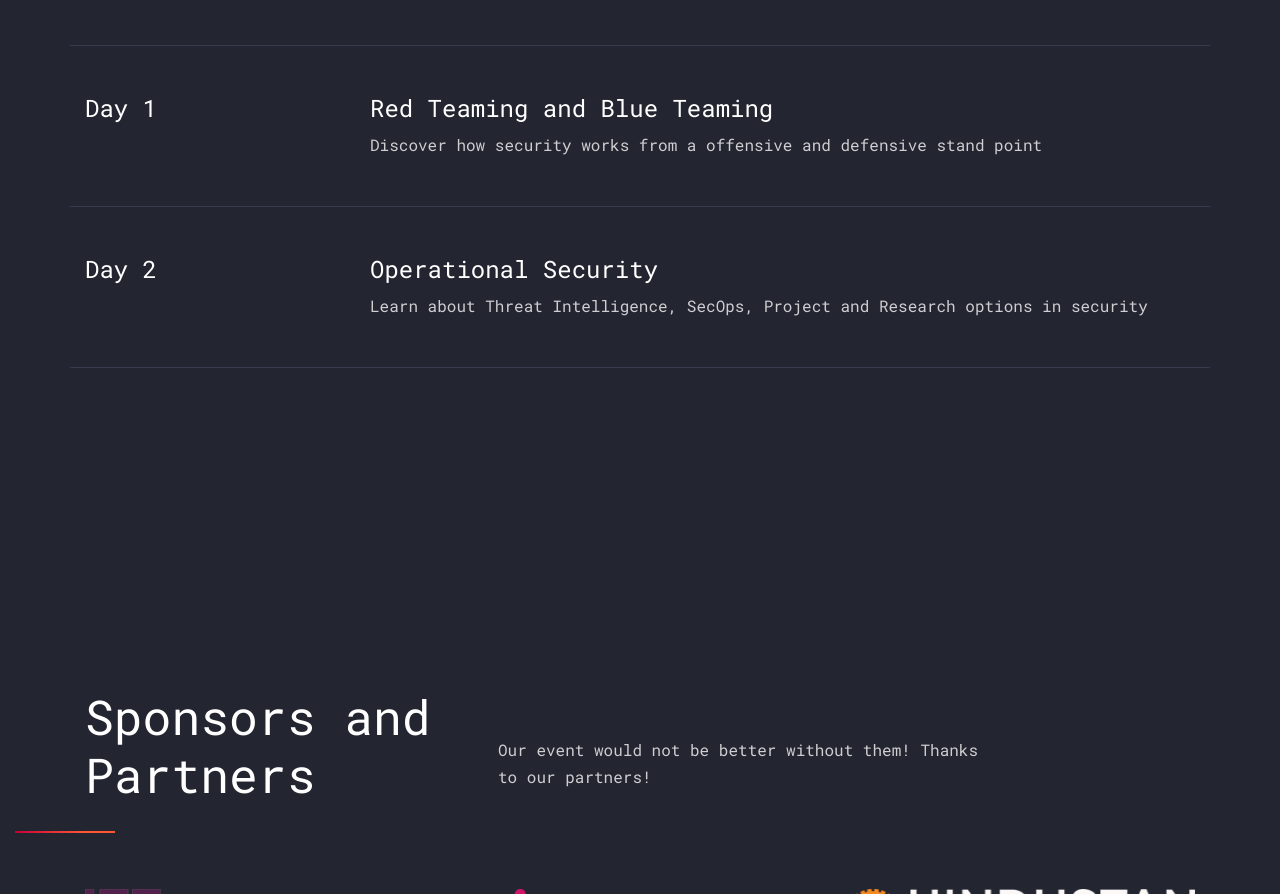
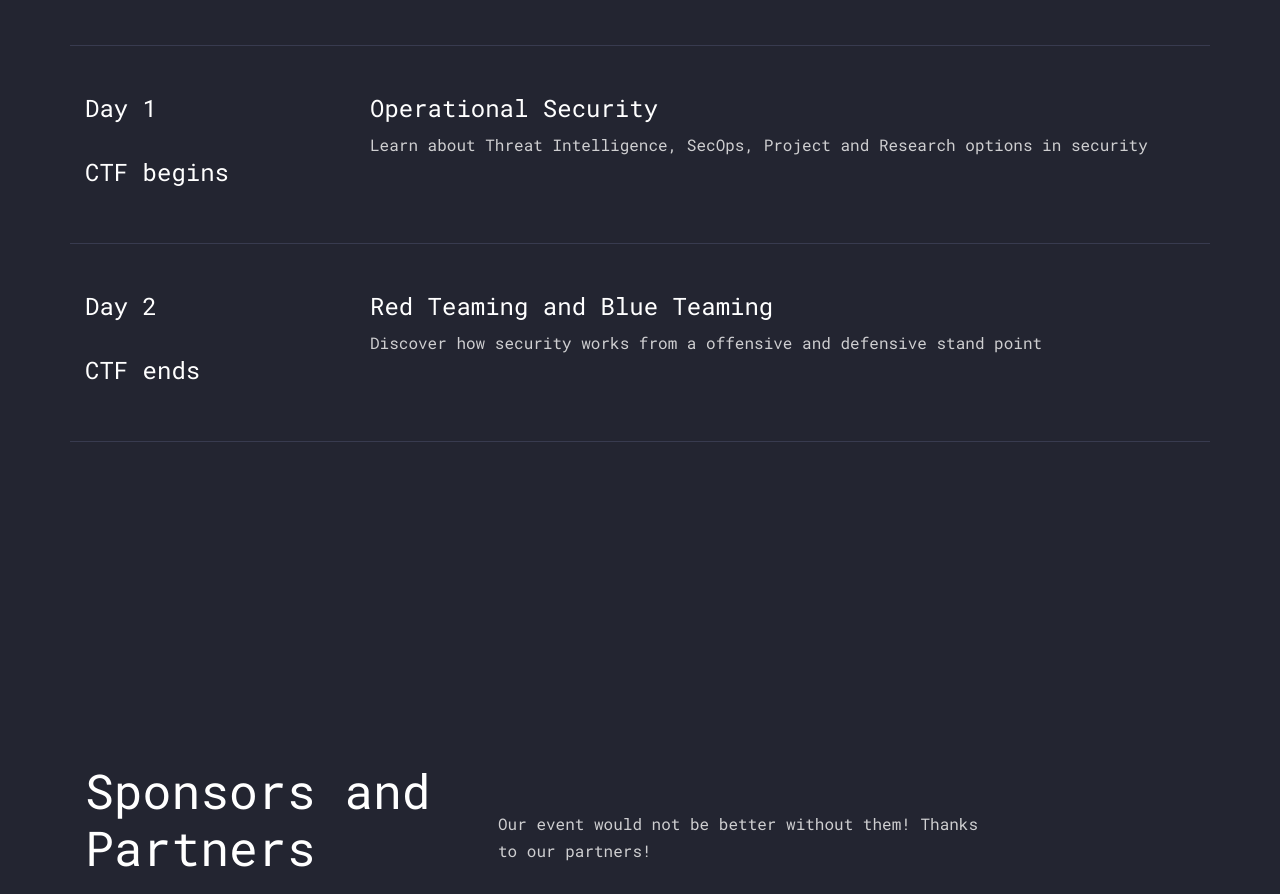
Before and after one commit to kruptos-club/breaksecv3, a plain HTML site: page index.html in a window 1280 px wide. Shown: the part 1181-2075 px from the top of the page. Drawn offline with Linux system fonts and the light colour scheme; files whose address does not match are found by name.

Commit message:
Schedule changes

```diff
--- a/index.html
+++ b/index.html
@@ -84,8 +84,12 @@
             <div class="row align-items-stretch">
               <div class="col-md-3 text-white mb-3 mb-md-0"><span class="h4">Day 1</span></div>
               <div class="col-md-9">
-                <h2 class="text-white">Red Teaming and Blue Teaming</h2>
-                <span>Discover how security works from a offensive and defensive stand point</span>
+                <h2 class="text-white">Operational Security</h2>
+                <span>Learn about Threat Intelligence, SecOps, Project and Research options in security</span>
+              </div>
+	    	<div class="col-md-9">
+                <h2 class="text-white">CTF begins</h2>
+                <span></span>
               </div>
             </div>
           </div>
@@ -94,8 +98,12 @@
             <div class="row align-items-stretch">
               <div class="col-md-3 text-white mb-3 mb-md-0"><span class="h4">Day 2</span></div>
               <div class="col-md-9">
-                <h2 class="text-white">Operational Security</h2>
-                <span>Learn about Threat Intelligence, SecOps, Project and Research options in security</span>
+                <h2 class="text-white">Red Teaming and Blue Teaming</h2>
+                <span>Discover how security works from a offensive and defensive stand point</span>
+              </div>
+		    <div class="col-md-9">
+                <h2 class="text-white">CTF ends</h2>
+                <span></span>
               </div>
             </div>
           </div>
```
